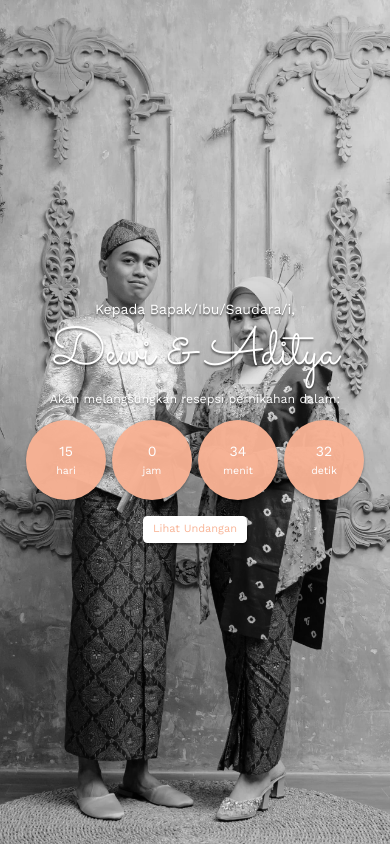
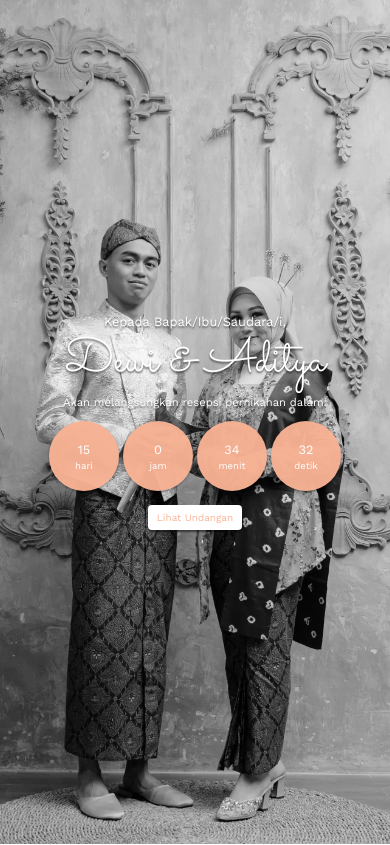
Before and after one commit to Fauzi192/undangan-nikah-dewi-dan-aditya, a plain HTML site: page index.html in a window 390 px wide. Shown: the top 845 px of the page. Drawn offline with nearby package versions, Linux system fonts and the light colour scheme; some packages are replaced by stand-ins of ours; a script that the page names is missing.

Commit message:
Update style.css

```diff
--- a/style.css
+++ b/style.css
@@ -467,12 +467,12 @@ footer li {
 /* mobile phone */
 @media (max-width: 576px) {
   html {
-    font-size: 55%;
+    font-size: 50%;
   }
 
   .simply-countdown > .simply-section {
-    padding: 40px;
-    margin: 3px;
+    padding: 35px;
+    margin: 2px;
   }
 
   .timeline li .timeline-image {
```
